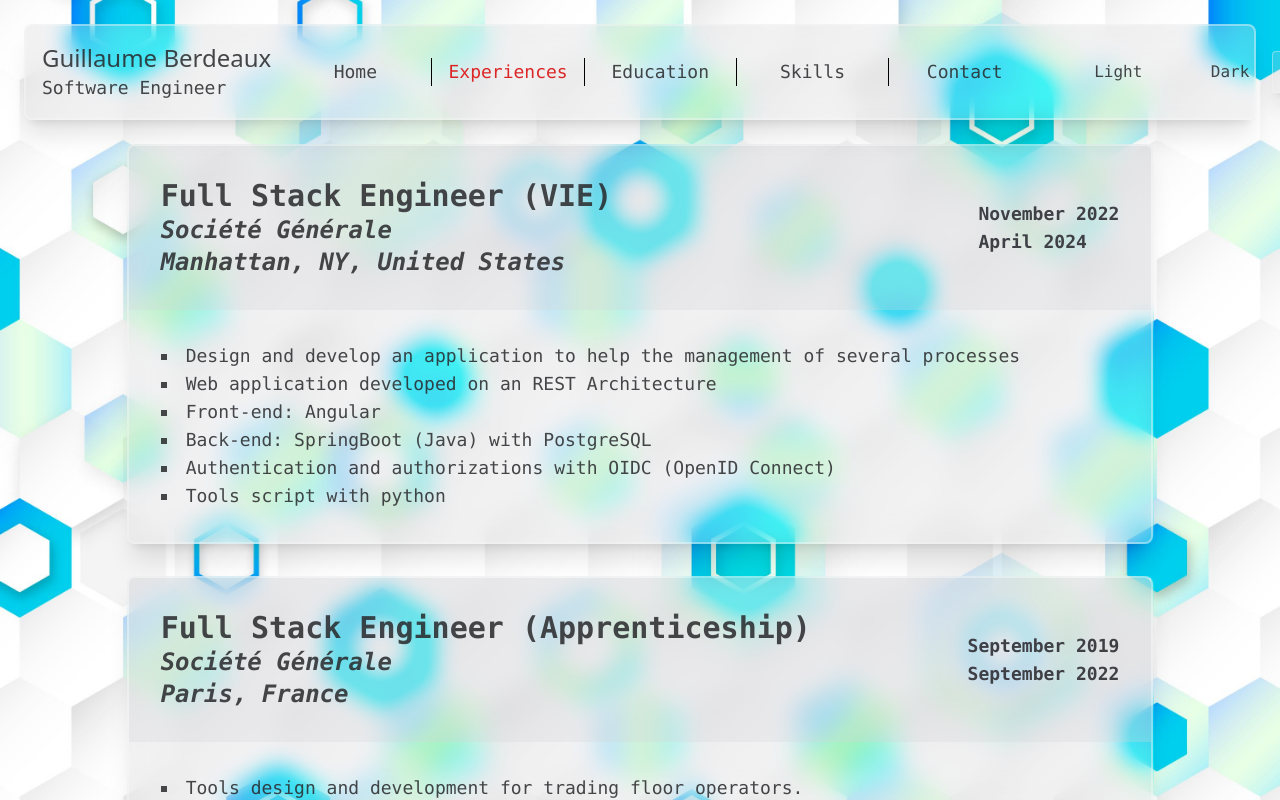
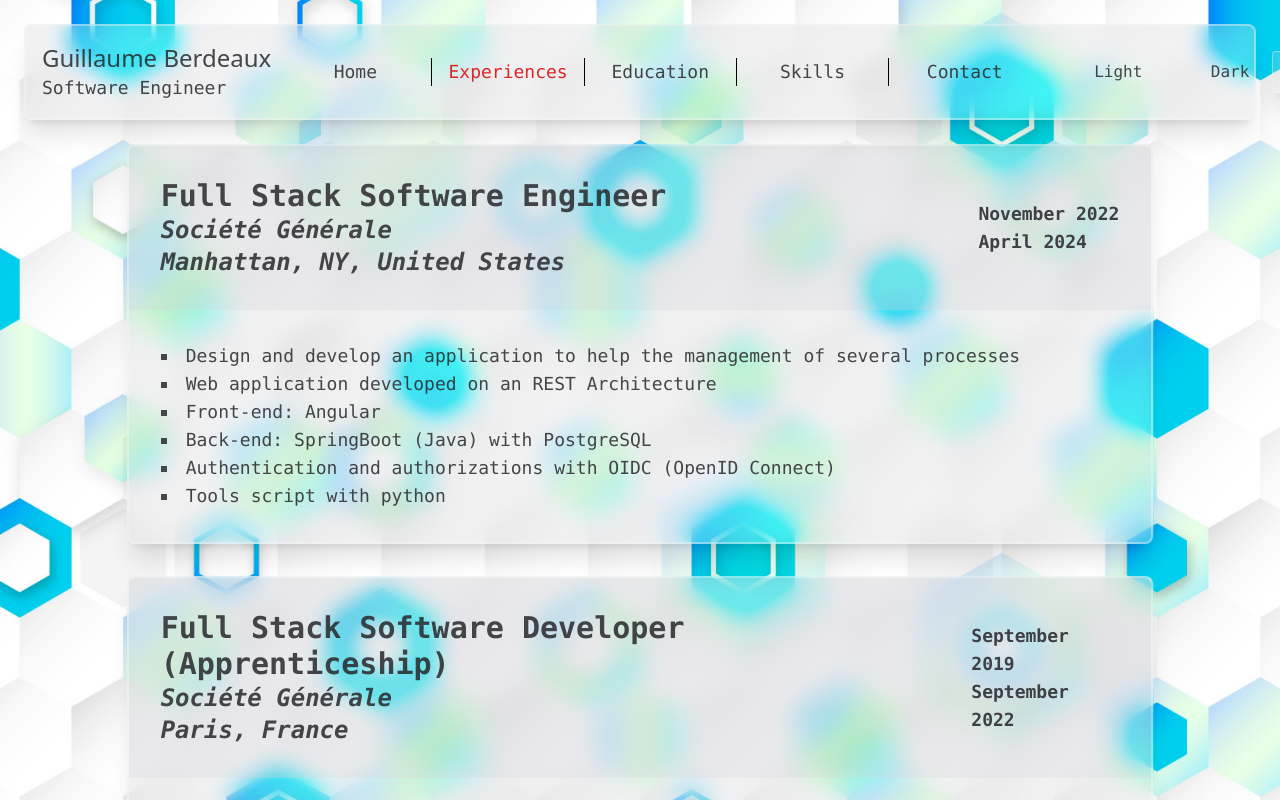
Before and after one commit to Abydos12/cv, a SvelteKit app: page /experiences in a window 1280 px wide. Built offline with nearby package versions, Linux system fonts and the light colour scheme; some icons are missing.

Commit message:
refactor

```diff
--- a/src/routes/experiences/+page.svelte
+++ b/src/routes/experiences/+page.svelte
@@ -1,7 +1,7 @@
 <script>
   const experiences = [
     {
-      title: "Full Stack Engineer (VIE)",
+      title: "Full Stack Software Engineer",
       company: "Société Générale",
       location: "Manhattan, NY, United States",
       dates: { start: "November 2022", end: "April 2024" },
@@ -15,7 +15,7 @@
       ],
     },
     {
-      title: "Full Stack Engineer (Apprenticeship)",
+      title: "Full Stack Software Developer (Apprenticeship)",
       company: "Société Générale",
       location: "Paris, France",
       dates: { start: "September 2019", end: "September 2022" },
@@ -31,7 +31,7 @@
       ],
     },
     {
-      title: "Full Stack Developer (Internship)",
+      title: "Full Stack Software Developer (Internship)",
       company: "Société Générale",
       location: "Paris, France",
       dates: { start: "April 2019", end: "June 2019" },
--- a/src/routes/skills/+page.svelte
+++ b/src/routes/skills/+page.svelte
@@ -5,7 +5,7 @@
     <div
       class="backdrop-brightness-100 dark:backdrop-brightness-150 p-4 lg:p-8 flex justify-between items-center"
     >
-      <div class="text-xl lg:text-3xl" id="resume-app">RESUME WEBSITE</div>
+      <div class="text-xl lg:text-3xl font-bold" id="resume-app">RESUME WEBSITE</div>
     </div>
     <div class=" p-4 lg:p-8 font-mono">
       <p>
```
